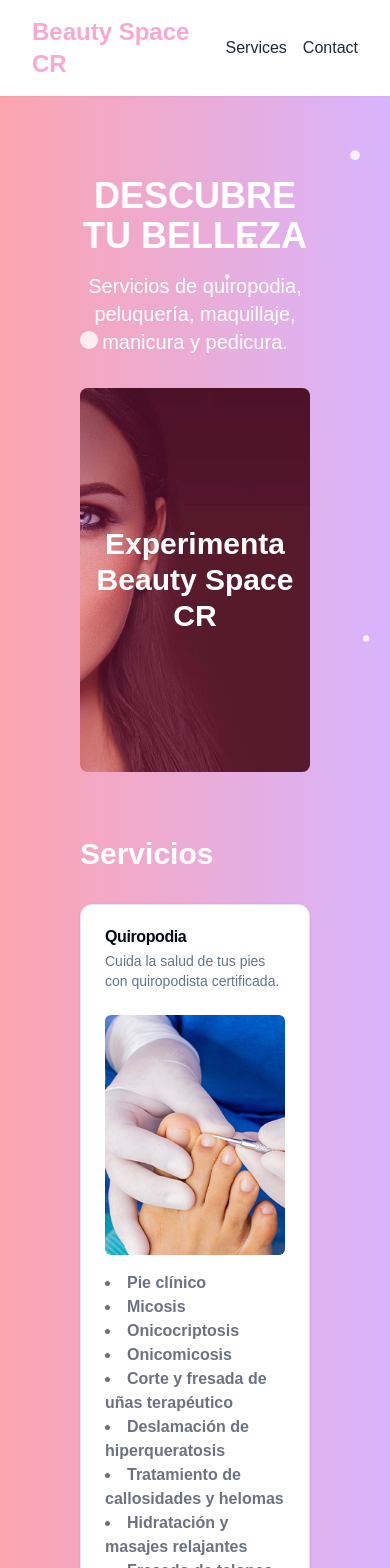
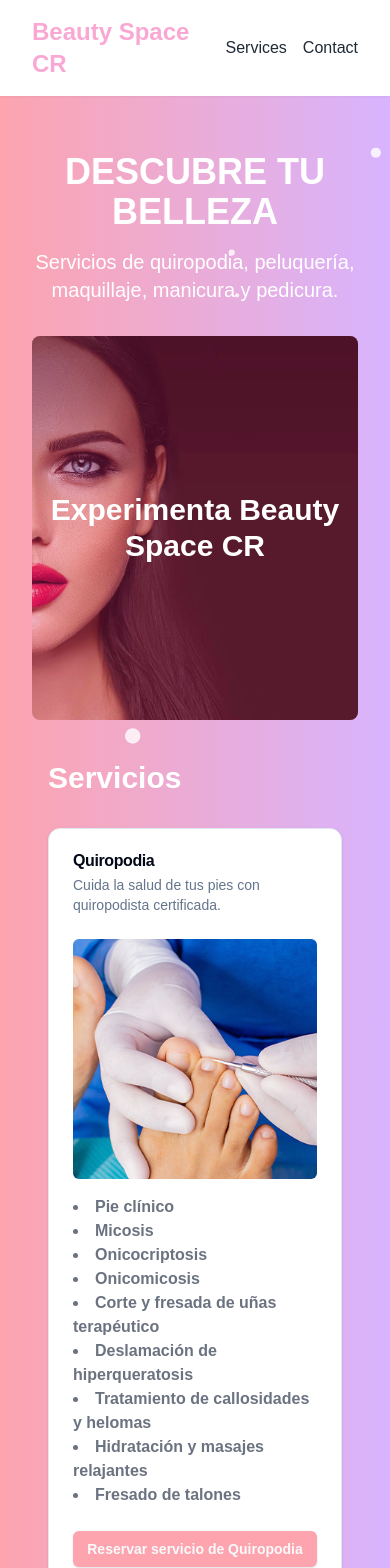
Before and after one commit to johansvalerio/beauty-space, a Next.js app: page / in a window 390 px wide. Shown: the top 1568 px of the page. Built offline with nearby package versions, Linux system fonts and the light colour scheme.

Commit message:
Fixed Cellphone margins

```diff
--- a/src/components/BookingForm.tsx
+++ b/src/components/BookingForm.tsx
@@ -57,7 +57,7 @@ export default function BookingForm() {
 
 
     return (
-        <section id="contact" className="m-16 scroll-mt-20">
+        <section id="contact" className="m-4 md:m-16 scroll-mt-20">
             <article className="grid grid-cols-1 md:grid-cols-1 md:justify-items-center gap-8">
                 <Card className="w-full">
                     <CardHeader>
--- a/src/components/Hero.tsx
+++ b/src/components/Hero.tsx
@@ -1,7 +1,7 @@
 
 export default function Hero() {
     return (
-        <section className="m-16 text-center">
+        <section className="mx-4 my-10 md:m-16 text-center">
             <h2 className="text-4xl font-bold text-white mb-4 uppercase">Descubre tu belleza</h2>
             <p className="text-xl text-white mb-8">Servicios de quiropodia, peluquería, maquillaje, manicura y pedicura.</p>
             <div className="relative h-96 rounded-lg overflow-hidden">
--- a/src/components/ServiceCard.tsx
+++ b/src/components/ServiceCard.tsx
@@ -4,7 +4,7 @@ import { services } from "../app/const/Services";
 
 export default function ServiceCard() {
     return (
-        <section id="services" className="scroll-mt-20 m-16 space-y-8">
+        <section id="services" className="scroll-mt-20 m-8 md:m-16 space-y-8">
             <h2 className="text-3xl text-white font-bold text-start">Servicios</h2>
             <article className="grid grid-cols-1 md:grid-cols-3 w-full md:justify-items-center gap-8">
                 {
```
